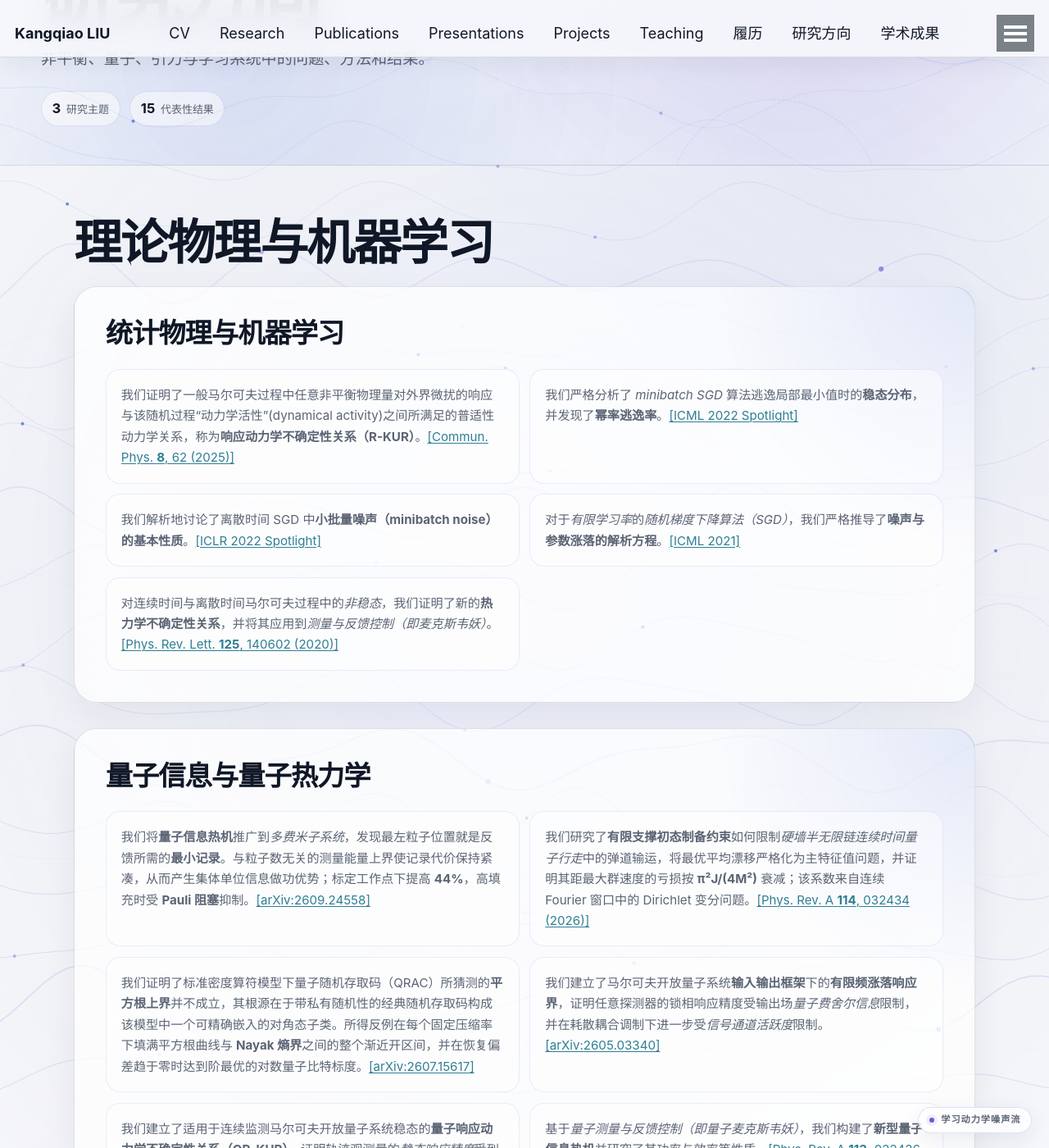
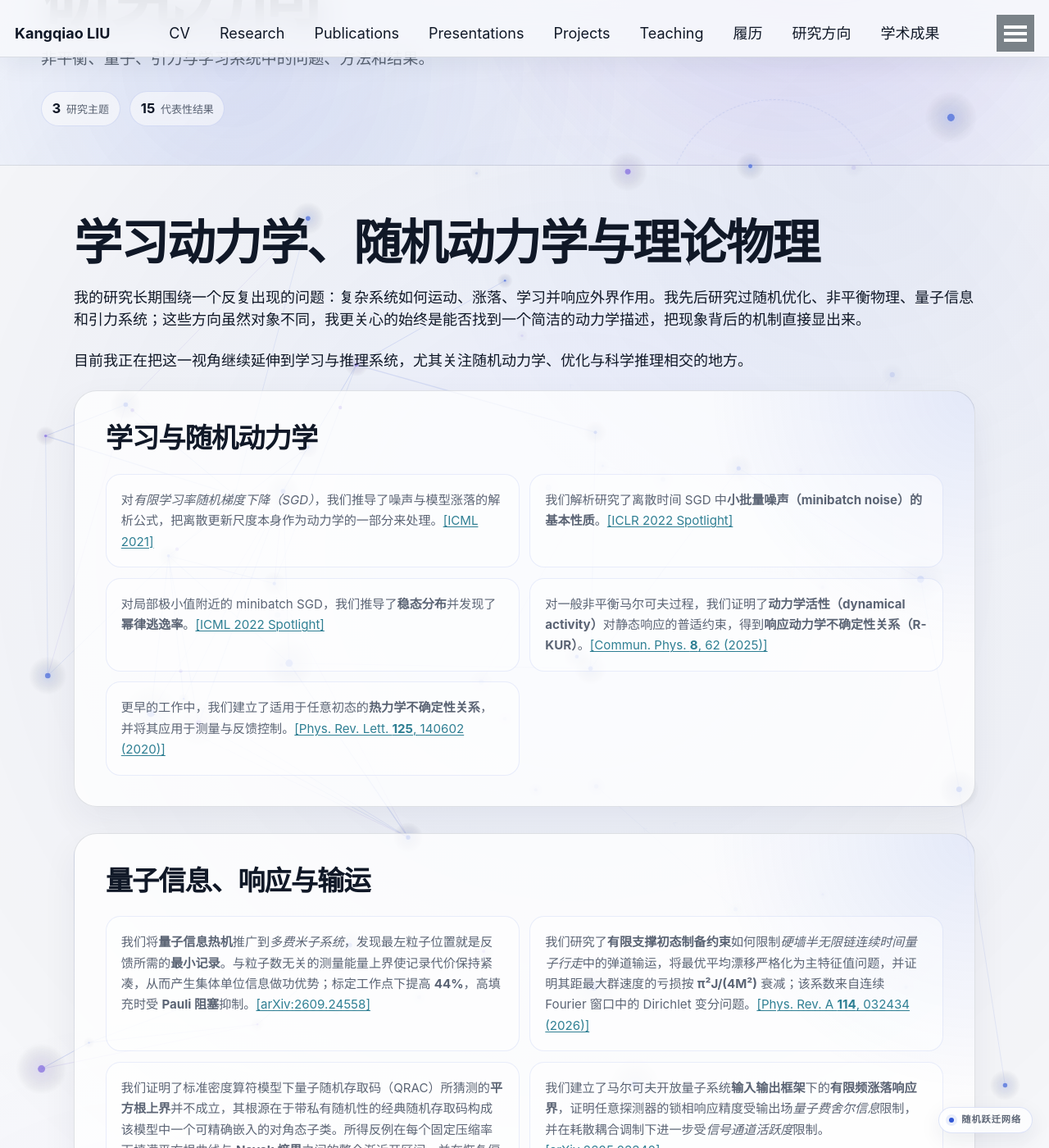
Before and after one commit to KangqiaoLiu/KangqiaoLiu.github.io, a Jekyll site: the page built from _pages/research_zh.md, in a window 1280 px wide and 1400 px high, scrolled down 323 px. Shown: the whole window at 82% size. Built offline with Jekyll 4.4.1, drawn with Linux system fonts in a browser that asks for light colours.

Commit message:
重构研究方向页面的研究主线

```diff
--- a/_pages/research_zh.md
+++ b/_pages/research_zh.md
@@ -8,16 +8,20 @@ redirect_from:
 ---
 
 {% include base_path %}
-# **理论物理与机器学习**
+# **学习动力学、随机动力学与理论物理**
 
-* **统计物理与机器学习**
-  * 我们证明了一般马尔可夫过程中任意非平衡物理量对外界微扰的响应与该随机过程“动力学活性”(dynamical activity)之间所满足的普适性动力学关系，称为**响应动力学不确定性关系（R-KUR）**。[[Commun. Phys. **8**, 62 (2025)]](https://www.nature.com/articles/s42005-025-01982-w)
-  * 我们严格分析了 *minibatch SGD* 算法逃逸局部最小值时的**稳态分布**，并发现了**幂率逃逸率**。[[ICML 2022 Spotlight]](https://proceedings.mlr.press/v162/mori22a.html)
-  * 我们解析地讨论了离散时间 SGD 中**小批量噪声（minibatch noise）的基本性质**。[[ICLR 2022 Spotlight]](https://openreview.net/forum?id=uorVGbWV5sw)
-  * 对于*有限学习率*的*随机梯度下降算法（SGD）*，我们严格推导了**噪声与参数涨落的解析方程**。[[ICML 2021]](http://proceedings.mlr.press/v139/liu21ad.html)
-  * 对连续时间与离散时间马尔可夫过程中的*非稳态*，我们证明了新的**热力学不确定性关系**，并将其应用到*测量与反馈控制（即麦克斯韦妖）*。[[Phys. Rev. Lett. **125**, 140602 (2020)]](https://journals.aps.org/prl/abstract/10.1103/PhysRevLett.125.140602)
+我的研究长期围绕一个反复出现的问题：复杂系统如何运动、涨落、学习并响应外界作用。我先后研究过随机优化、非平衡物理、量子信息和引力系统；这些方向虽然对象不同，我更关心的始终是能否找到一个简洁的动力学描述，把现象背后的机制直接显出来。
 
-* **量子信息与量子热力学**
+目前我正在把这一视角继续延伸到学习与推理系统，尤其关注随机动力学、优化与科学推理相交的地方。
+
+* **学习与随机动力学**
+  * 对*有限学习率随机梯度下降（SGD）*，我们推导了噪声与模型涨落的解析公式，把离散更新尺度本身作为动力学的一部分来处理。[[ICML 2021]](http://proceedings.mlr.press/v139/liu21ad.html)
+  * 我们解析研究了离散时间 SGD 中**小批量噪声（minibatch noise）的基本性质**。[[ICLR 2022 Spotlight]](https://openreview.net/forum?id=uorVGbWV5sw)
+  * 对局部极小值附近的 minibatch SGD，我们推导了**稳态分布**并发现了**幂律逃逸率**。[[ICML 2022 Spotlight]](https://proceedings.mlr.press/v162/mori22a.html)
+  * 对一般非平衡马尔可夫过程，我们证明了**动力学活性（dynamical activity）**对静态响应的普适约束，得到**响应动力学不确定性关系（R-KUR）**。[[Commun. Phys. **8**, 62 (2025)]](https://www.nature.com/articles/s42005-025-01982-w)
+  * 更早的工作中，我们建立了适用于任意初态的**热力学不确定性关系**，并将其应用于测量与反馈控制。[[Phys. Rev. Lett. **125**, 140602 (2020)]](https://journals.aps.org/prl/abstract/10.1103/PhysRevLett.125.140602)
+
+* **量子信息、响应与输运**
   * 我们将**量子信息热机**推广到*多费米子系统*，发现最左粒子位置就是反馈所需的**最小记录**。与粒子数无关的测量能量上界使记录代价保持紧凑，从而产生集体单位信息做功优势；标定工作点下提高 **44%**，高填充时受 **Pauli 阻塞**抑制。[[arXiv:2609.24558]](https://arxiv.org/abs/2609.24558)
   * 我们研究了**有限支撑初态制备约束**如何限制*硬墙半无限链连续时间量子行走*中的弹道输运，将最优平均漂移严格化为主特征值问题，并证明其距最大群速度的亏损按 **π²J/(4M²)** 衰减；该系数来自连续 Fourier 窗口中的 Dirichlet 变分问题。[[Phys. Rev. A **114**, 032434 (2026)]](https://journals.aps.org/pra/abstract/10.1103/dyyr-z1k8)
   * 我们证明了标准密度算符模型下量子随机存取码（QRAC）所猜测的**平方根上界**并不成立，其根源在于带私有随机性的经典随机存取码构成该模型中一个可精确嵌入的对角态子类。所得反例在每个固定压缩率下填满平方根曲线与 **Nayak 熵界**之间的整个渐近开区间，并在恢复偏差趋于零时达到阶最优的对数量子比特标度。[[arXiv:2607.15617]](https://arxiv.org/abs/2607.15617)
@@ -26,7 +30,7 @@ redirect_from:
   * 基于*量子测量与反馈控制（即量子麦克斯韦妖）*，我们构建了**新型量子信息热机**并研究了其功率与效率等性质。[[Phys. Rev. A **113**, 022436 (2026)]](https://journals.aps.org/pra/abstract/10.1103/rhvv-yd6w)
   * 基于*62量子比特超导电路*，我们**实验实现了麦克斯韦妖**，这是首个基于**孤立量子多体系统**的相关实验。[[Phys. Rev. A **109**, 062614 (2024)]](https://journals.aps.org/pra/abstract/10.1103/PhysRevA.109.062614)
 
-* **引力与黑洞物理**
+* **复杂动力学与引力**
   * 我们发现 *black-bounce–Kerr–Newman 时空*中的混沌界违反由**视界尺度与轨道不稳定尺度的竞争**控制：背景形变可使**表面引力**下降快于轨道不稳定性，而固定背景下粒子角动量、自旋与电荷共同移动跨界阈值。[[arXiv:2609.18143]](https://arxiv.org/abs/2609.18143)
   * 我们研究了*Kerr–Newman–AdS 时空*中带电自旋粒子的**经典混沌界**，发现违反主要由黑洞旋转、电荷、AdS 曲率和粒子角动量的竞争决定，反向旋转通常更易导致违反，而粒子内禀自旋主要引起较小的阈值移动。[[arXiv:2607.00432]](https://arxiv.org/abs/2607.00432)
   * 我们研究了*Kerr–Newman 黑洞时空*中*带电自旋粒子*的**Lyapunov 指数界**，揭示了黑洞转动、粒子自旋、电荷与角动量如何共同决定其是否超过*表面引力/MSS 尺度*。[[Eur. Phys. J. C **86**, 677 (2026)]](https://doi.org/10.1140/epjc/s10052-026-15894-8)
```
